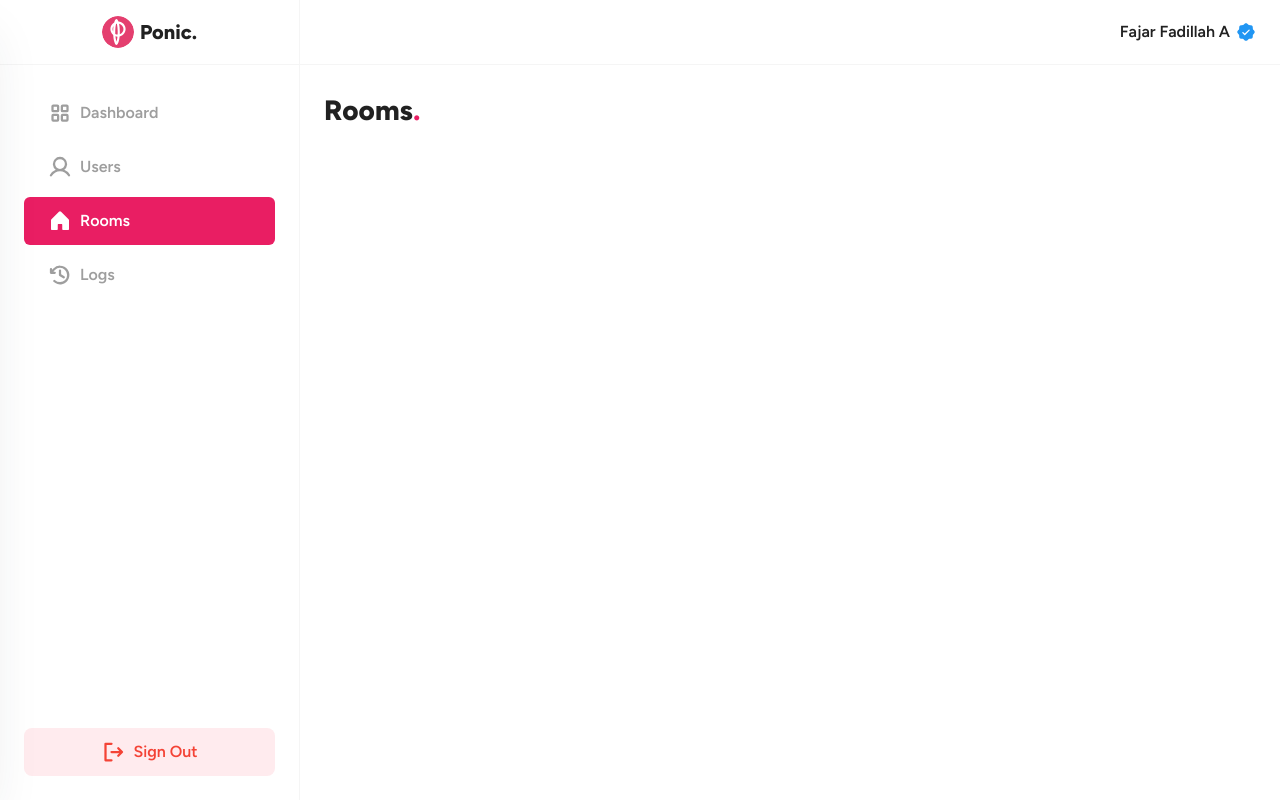
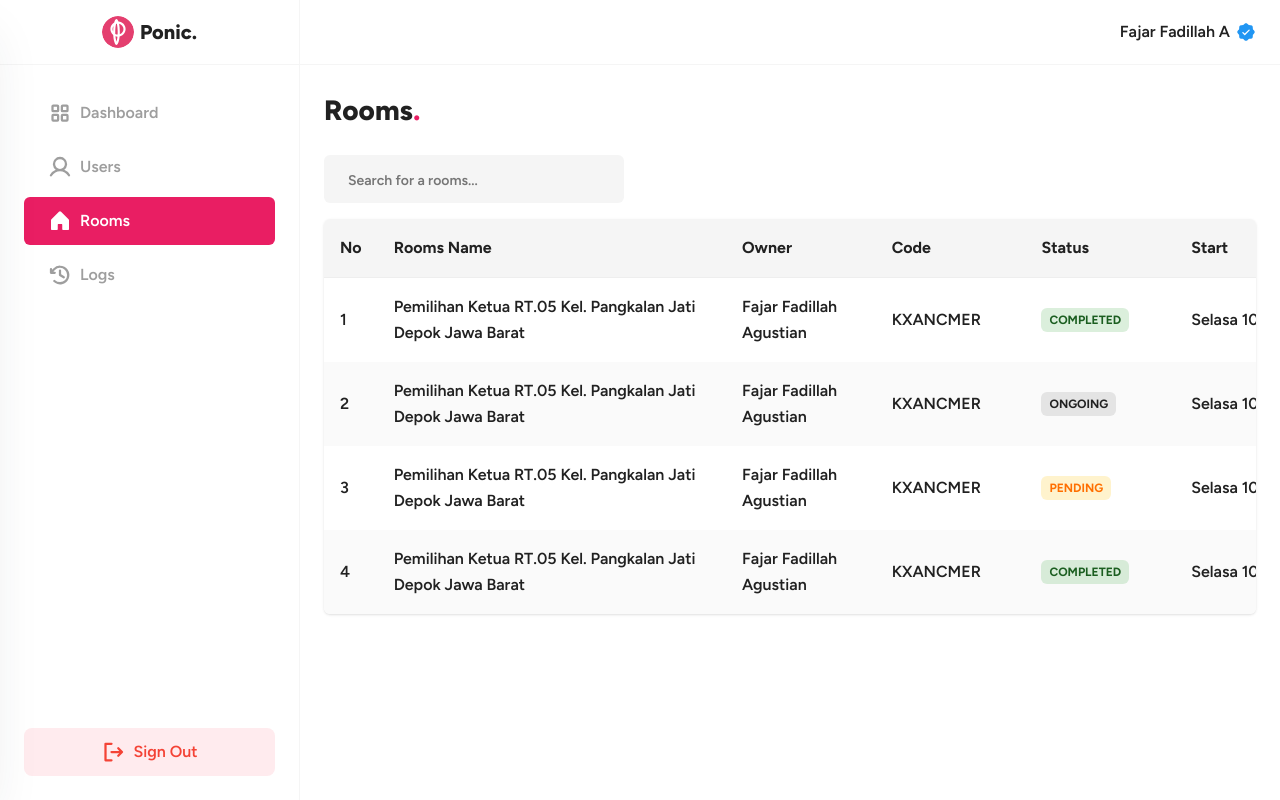
Before and after one commit to fajarfadillahh/dashboard-ponic-voting-web-application, a Next.js app: page /rooms in a window 1280 px wide. Built offline with nearby package versions, Linux system fonts and the light colour scheme.

Commit message:
add table at the rooms page

```diff
--- a/pages/rooms.jsx
+++ b/pages/rooms.jsx
@@ -1,10 +1,69 @@
 import Head from "next/head";
+import {
+  Card,
+  Chip,
+  IconButton,
+  Tooltip,
+  Typography,
+} from "@material-tailwind/react";
+import { Trash } from "@phosphor-icons/react";
 
 // import components
 import Layout from "@/components/Layout";
 import Title from "@/components/Title";
+import Form from "@/components/Form";
 
 export default function Rooms() {
+  const TABLE_HEAD = [
+    "No",
+    "Rooms Name",
+    "Owner",
+    "Code",
+    "Status",
+    "Start",
+    "End",
+    "Action",
+  ];
+
+  const TABLE_DATA = [
+    {
+      id: Date.now(),
+      name: "Pemilihan Ketua RT.05 Kel. Pangkalan Jati Depok Jawa Barat",
+      owner: "Fajar Fadillah Agustian",
+      code: "KXANCMER",
+      status: "completed",
+      start: "Selasa 10/10/2023",
+      end: "Rabu 11/10/2023",
+    },
+    {
+      id: Date.now(),
+      name: "Pemilihan Ketua RT.05 Kel. Pangkalan Jati Depok Jawa Barat",
+      owner: "Fajar Fadillah Agustian",
+      code: "KXANCMER",
+      status: "ongoing",
+      start: "Selasa 10/10/2023",
+      end: "Rabu 11/10/2023",
+    },
+    {
+      id: Date.now(),
+      name: "Pemilihan Ketua RT.05 Kel. Pangkalan Jati Depok Jawa Barat",
+      owner: "Fajar Fadillah Agustian",
+      code: "KXANCMER",
+      status: "pending",
+      start: "Selasa 10/10/2023",
+      end: "Rabu 11/10/2023",
+    },
+    {
+      id: Date.now(),
+      name: "Pemilihan Ketua RT.05 Kel. Pangkalan Jati Depok Jawa Barat",
+      owner: "Fajar Fadillah Agustian",
+      code: "KXANCMER",
+      status: "completed",
+      start: "Selasa 10/10/2023",
+      end: "Rabu 11/10/2023",
+    },
+  ];
+
   return (
     <>
       <Head>
@@ -12,8 +71,104 @@ export default function Rooms() {
       </Head>
 
       <Layout>
-        <section>
+        <section className="grid gap-6">
           <Title text="Rooms" />
+
+          <div className="grid gap-4">
+            <Form
+              type="text"
+              placeholder="Search for a rooms..."
+              className="w-full lg:max-w-[300px]"
+            />
+
+            <Card className="overflow-x-scroll rounded-md shadow">
+              <table className="min-w-[1350px] table-auto text-left lg:w-full">
+                <thead className="bg-gray-100">
+                  <tr>
+                    {TABLE_HEAD.map((head, index) => {
+                      return (
+                        <th
+                          key={index}
+                          className="border-b border-gray-200 bg-gray-100 p-4"
+                        >
+                          <Typography className="font-bold text-gray-900">
+                            {head}
+                          </Typography>
+                        </th>
+                      );
+                    })}
+                  </tr>
+                </thead>
+                <tbody>
+                  {TABLE_DATA.map((user, index) => {
+                    return (
+                      <tr key={index} className="even:bg-gray-50">
+                        <td className="w-[50px] p-4">
+                          <Typography className="font-semibold text-gray-900">
+                            {index + 1}
+                          </Typography>
+                        </td>
+                        <td className="w-[350px] p-4">
+                          <Tooltip content={user.name} placement="top">
+                            <Typography className="line-clamp-1 font-semibold text-gray-900">
+                              {user.name}
+                            </Typography>
+                          </Tooltip>
+                        </td>
+                        <td className="w-[150px] p-4">
+                          <Tooltip content={user.owner} placement="top">
+                            <Typography className="line-clamp-1 font-semibold text-gray-900">
+                              {user.owner}
+                            </Typography>
+                          </Tooltip>
+                        </td>
+                        <td className="w-[150px] p-4">
+                          <Typography className="font-semibold text-gray-900">
+                            {user.code}
+                          </Typography>
+                        </td>
+                        <td className="w-[150px] p-4">
+                          <div className="w-max">
+                            <Chip
+                              size="sm"
+                              variant="ghost"
+                              value={user.status}
+                              color={
+                                user.status === "completed"
+                                  ? "green"
+                                  : user.status === "ongoing"
+                                  ? "gray"
+                                  : "amber"
+                              }
+                            />
+                          </div>
+                        </td>
+                        <td className="w-[200px] p-4">
+                          <Tooltip content={user.start} placement="top">
+                            <Typography className="line-clamp-1 font-semibold text-gray-900">
+                              {user.start}
+                            </Typography>
+                          </Tooltip>
+                        </td>
+                        <td className="w-[200px] p-4">
+                          <Tooltip content={user.end} placement="top">
+                            <Typography className="line-clamp-1 font-semibold text-gray-900">
+                              {user.end}
+                            </Typography>
+                          </Tooltip>
+                        </td>
+                        <td className="w-[100px] p-4">
+                          <IconButton size="sm" variant="text" color="red">
+                            <Trash size={18} weight="bold" />
+                          </IconButton>
+                        </td>
+                      </tr>
+                    );
+                  })}
+                </tbody>
+              </table>
+            </Card>
+          </div>
         </section>
       </Layout>
     </>
--- a/pages/users.jsx
+++ b/pages/users.jsx
@@ -64,7 +64,7 @@ export default function Users() {
               </Button>
             </div>
 
-            <Card className="overflow-x-scroll rounded-md shadow scrollbar-hide">
+            <Card className="overflow-x-scroll rounded-md shadow lg:scrollbar-hide">
               <table className="w-[1000px] table-auto text-left lg:w-full">
                 <thead className="bg-gray-100">
                   <tr>
--- a/styles/globals.css
+++ b/styles/globals.css
@@ -12,3 +12,10 @@
     @apply bg-pink-500 text-white;
   }
 }
+
+::-webkit-scrollbar {
+  @apply h-2 bg-transparent;
+}
+::-webkit-scrollbar-thumb {
+  @apply rounded-full bg-gray-300 hover:bg-gray-400;
+}
```
